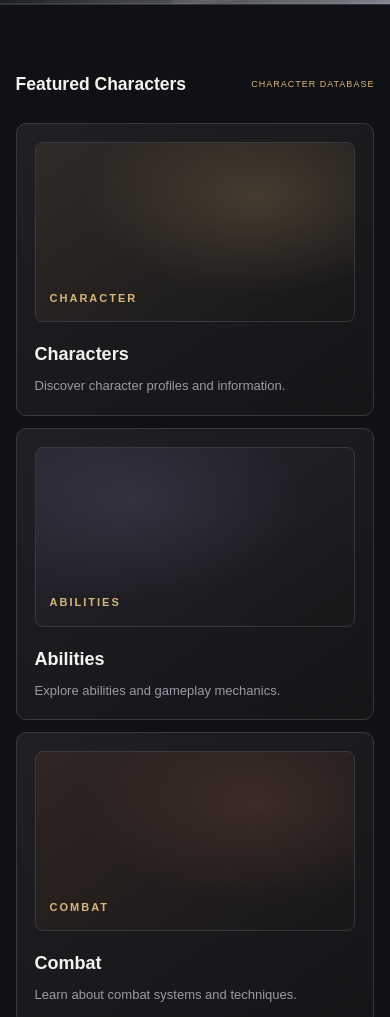
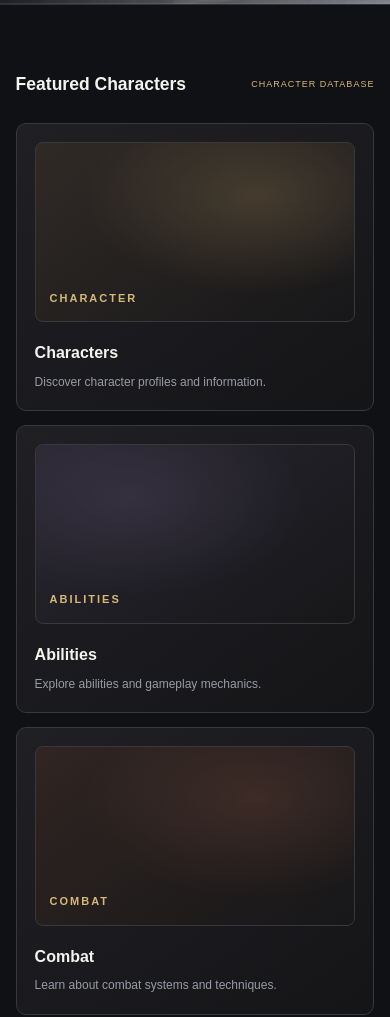
Before and after one commit to zoezhangoao-beep/ananta-wiki, a plain HTML site: page index.html in a window 390 px wide. Shown: the part 840-1857 px from the top of the page. Drawn offline with Linux system fonts and the light colour scheme.

Commit message:
Update index.html

```diff
--- a/index.html
+++ b/index.html
@@ -591,6 +591,27 @@ h1 {
   }
 }
 
+@media (max-width: 768px) {
+  #characters .cards {
+    column-gap: 12px;
+    row-gap: 14px;
+  }
+
+  #characters .card {
+    min-width: 0;
+    box-sizing: border-box;
+  }
+
+  #characters .card h3 {
+    font-size: 16px;
+  }
+
+  #characters .card p {
+    font-size: 12px;
+    line-height: 1.6;
+  }
+}
+
   </style>
 </head>
 
```
